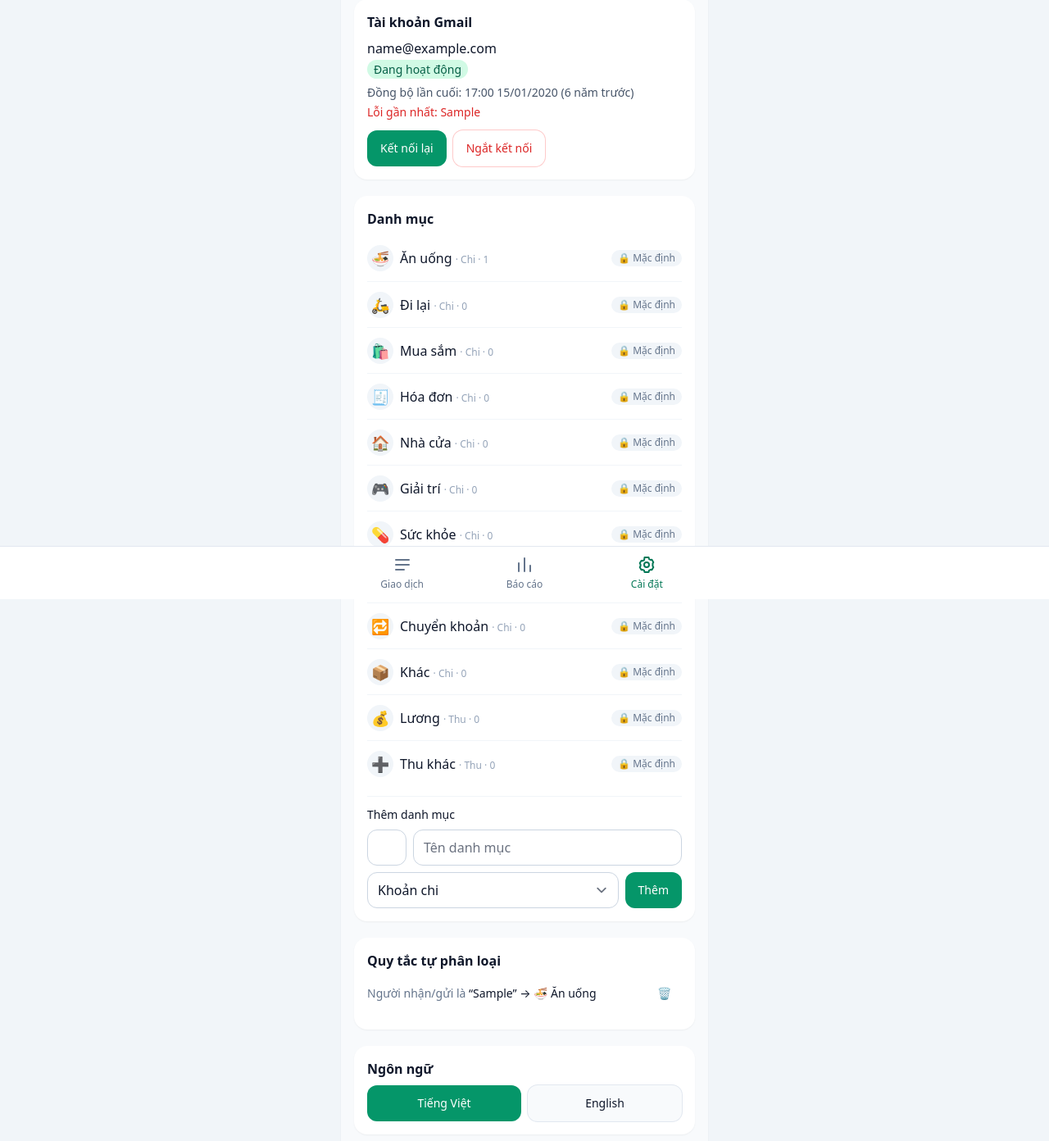
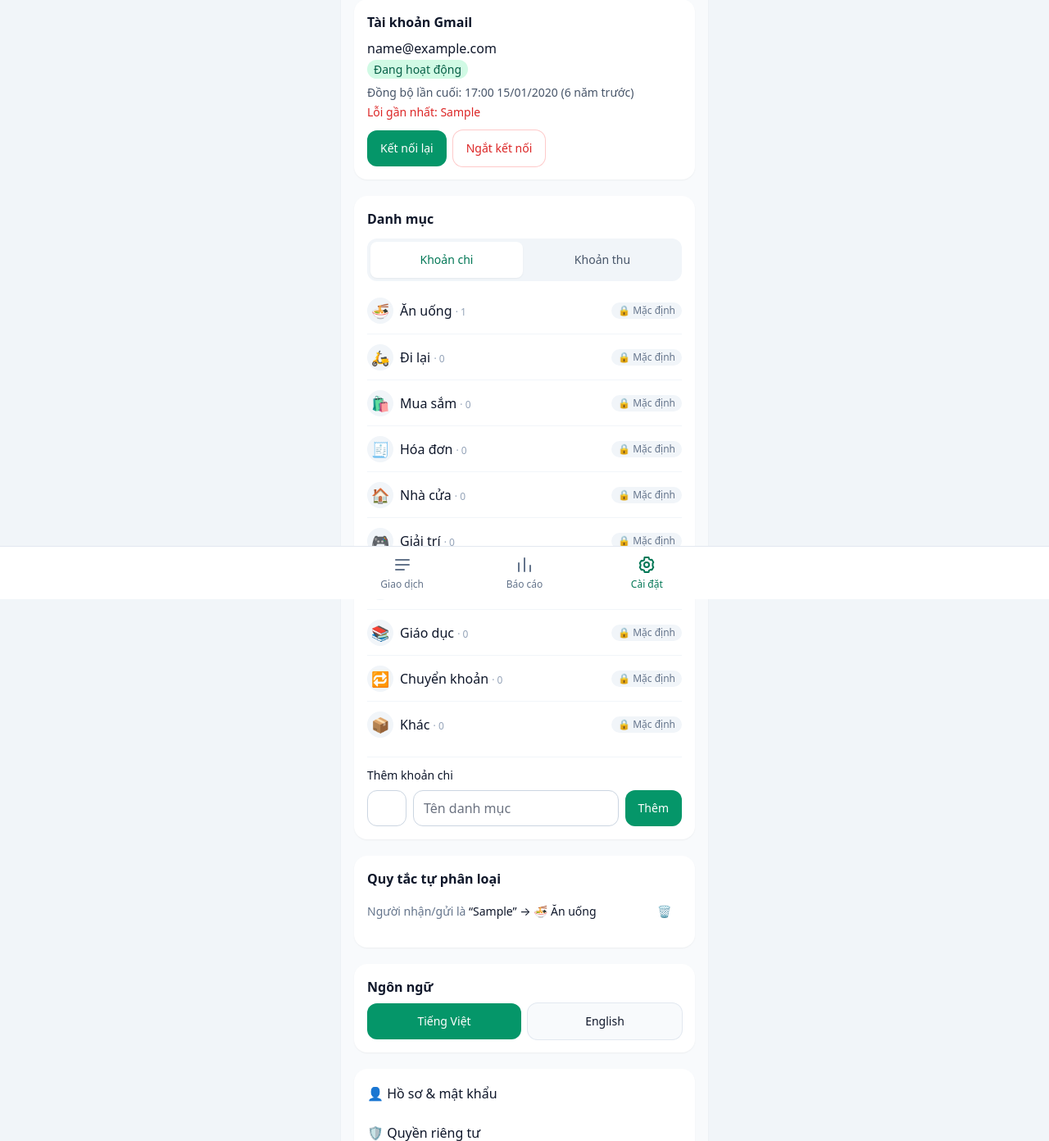
Before and after one commit to henrybuidotdev/spendsync, a Laravel app: page /settings in a window 1280 px wide. Shown: the part 69-1461 px from the top of the page at 82% size. Run offline with Laravel 12, Linux system fonts and the light colour scheme; a user stored in the database is signed in; data comes from the database, SQL or seed files in the repository; tables that the repository leaves empty hold one stand-in row (values such as "Sample post"); style sheets or scripts are compiled from the project's sources; some libraries are stand-ins or nearby versions.

Commit message:
feat: settings categories grouped by type toggle, add row uses selected type
Co-Authored-By: Claude Opus 5.5 <noreply@anthropic.com>

```diff
--- a/app/Livewire/Settings.php
+++ b/app/Livewire/Settings.php
@@ -17,7 +17,8 @@ class Settings extends Component
 
     public string $newIcon = '';
 
-    public string $newType = 'expense';
+    /** Which kind of category the list shows and new categories get. */
+    public string $categoryType = 'expense';
 
     public ?int $editingId = null;
 
@@ -40,21 +41,27 @@ class Settings extends Component
         session()->flash('status', __('Đã ngắt kết nối Gmail và xóa mật khẩu ứng dụng. Giao dịch cũ vẫn được giữ.'));
     }
 
+    public function showCategoryType(string $type): void
+    {
+        $this->categoryType = CategoryType::tryFrom($type)?->value ?? CategoryType::Expense->value;
+        $this->reset('editingId', 'editingName', 'editingIcon');
+    }
+
     public function addCategory(): void
     {
         $validated = $this->validate([
             'newName' => ['required', 'string', 'max:50'],
             'newIcon' => ['nullable', 'string', 'max:16'],
-            'newType' => ['required', Rule::enum(CategoryType::class)],
+            'categoryType' => ['required', Rule::enum(CategoryType::class)],
         ], [], ['newName' => __('tên danh mục')]);
 
         auth()->user()->categories()->create([
             'name' => $validated['newName'],
             'icon' => $validated['newIcon'] ?: null,
-            'type' => $validated['newType'],
+            'type' => $validated['categoryType'],
         ]);
 
-        $this->reset('newName', 'newIcon', 'newType');
+        $this->reset('newName', 'newIcon');
     }
 
     public function editCategory(int $id): void
@@ -122,8 +129,8 @@ class Settings extends Component
         return view('livewire.settings', [
             'account' => $user->mailAccount,
             'categories' => $user->availableCategories()
+                ->where('type', $this->categoryType)
                 ->withCount(['transactions' => fn ($query) => $query->where('user_id', $user->id)])
-                ->orderBy('type')
                 ->orderByRaw('user_id is null desc')
                 ->orderBy('id')
                 ->get(),
--- a/lang/en.json
+++ b/lang/en.json
@@ -44,6 +44,7 @@
     "Kết nối lại": "Reconnect",
     "Kết nối lại Gmail": "Reconnect Gmail",
     "Loại": "Type",
+    "Loại danh mục": "Category type",
     "Lưu": "Save",
     "Lưu ghi chú": "Save note",
     "Lọc giao dịch": "Filter transactions",
@@ -77,7 +78,8 @@
     "Tháng sau": "Next month",
     "Tháng trước": "Previous month",
     "Thêm": "Add",
-    "Thêm danh mục": "Add category",
+    "Thêm khoản chi": "Add expense category",
+    "Thêm khoản thu": "Add income category",
     "Thử chọn tháng khác hoặc bỏ bộ lọc.": "Try another month or clear the filter.",
     "Thử chọn tháng trước, hoặc xem danh sách giao dịch.": "Try the previous month, or look at your transactions.",
     "Tiền ra": "Money out",
--- a/resources/views/livewire/settings.blade.php
+++ b/resources/views/livewire/settings.blade.php
@@ -56,6 +56,13 @@
     <section class="rounded-2xl bg-white p-4 shadow-sm" aria-labelledby="categories-heading">
         <h2 id="categories-heading" class="font-semibold">{{ __('Danh mục') }}</h2>
 
+        <div class="mt-3 grid grid-cols-2 gap-1 rounded-xl bg-slate-100 p-1" role="group" aria-label="{{ __('Loại danh mục') }}">
+            @foreach(['expense' => __('Khoản chi'), 'income' => __('Khoản thu')] as $type => $label)
+                <button type="button" wire:click="showCategoryType('{{ $type }}')" aria-pressed="{{ $categoryType === $type ? 'true' : 'false' }}"
+                        @class(['min-h-11 rounded-lg text-sm font-medium focus:outline-none focus-visible:ring-2 focus-visible:ring-emerald-500', 'bg-white text-emerald-700 shadow-sm' => $categoryType === $type, 'text-slate-600 hover:text-slate-900' => $categoryType !== $type])>{{ $label }}</button>
+            @endforeach
+        </div>
+
         <ul class="mt-2 divide-y divide-slate-100">
             @foreach($categories as $category)
                 <li class="flex min-h-14 items-center gap-2 py-1" wire:key="category-{{ $category->id }}">
@@ -70,7 +77,7 @@
                         <x-category-icon :category="$category" class="h-8 w-8 text-lg" />
                         <span class="min-w-0 flex-1 truncate">
                             {{ $category->name }}
-                            <span class="text-xs text-slate-400">· {{ $category->type->value === 'income' ? __('Thu') : __('Chi') }} · {{ $category->transactions_count }}</span>
+                            <span class="text-xs text-slate-400">· {{ $category->transactions_count }}</span>
                         </span>
                         @if($category->isSystem())
                             <span class="shrink-0 rounded-full bg-slate-100 px-2 py-0.5 text-xs text-slate-500" title="{{ __('Danh mục mặc định, không thể sửa hoặc xóa') }}">🔒 {{ __('Mặc định') }}</span>
@@ -85,19 +92,12 @@
         @error('editingName') <p class="text-sm text-red-600">{{ $message }}</p> @enderror
 
         <form wire:submit="addCategory" class="mt-3 space-y-2 border-t border-slate-100 pt-3">
-            <p class="text-sm font-medium">{{ __('Thêm danh mục') }}</p>
+            <p class="text-sm font-medium">{{ $categoryType === 'income' ? __('Thêm khoản thu') : __('Thêm khoản chi') }}</p>
             <div class="flex gap-2">
                 <x-emoji-picker model="newIcon" :label="__('Chọn biểu tượng')" />
                 <label for="new-name" class="sr-only">{{ __('Tên danh mục') }}</label>
                 <input wire:model="newName" id="new-name" type="text" maxlength="50" placeholder="{{ __('Tên danh mục') }}" class="min-h-11 min-w-0 flex-1 rounded-xl border-slate-300 text-base focus:border-emerald-500 focus:ring-emerald-500">
-            </div>
-            <div class="flex gap-2">
-                <label for="new-type" class="sr-only">{{ __('Loại') }}</label>
-                <select wire:model="newType" id="new-type" class="min-h-11 flex-1 rounded-xl border-slate-300 text-base focus:border-emerald-500 focus:ring-emerald-500">
-                    <option value="expense">{{ __('Khoản chi') }}</option>
-                    <option value="income">{{ __('Khoản thu') }}</option>
-                </select>
-                <button type="submit" class="min-h-11 rounded-xl bg-emerald-600 px-4 text-sm font-medium text-white hover:bg-emerald-700 focus:outline-none focus-visible:ring-2 focus-visible:ring-emerald-500 focus-visible:ring-offset-2">{{ __('Thêm') }}</button>
+                <button type="submit" class="min-h-11 shrink-0 rounded-xl bg-emerald-600 px-4 text-sm font-medium text-white hover:bg-emerald-700 focus:outline-none focus-visible:ring-2 focus-visible:ring-emerald-500 focus-visible:ring-offset-2">{{ __('Thêm') }}</button>
             </div>
             @error('newName') <p class="text-sm text-red-600">{{ $message }}</p> @enderror
         </form>
```
Also changed, not shown: tests/Feature/UiTest.php (+27 -2 lines).
